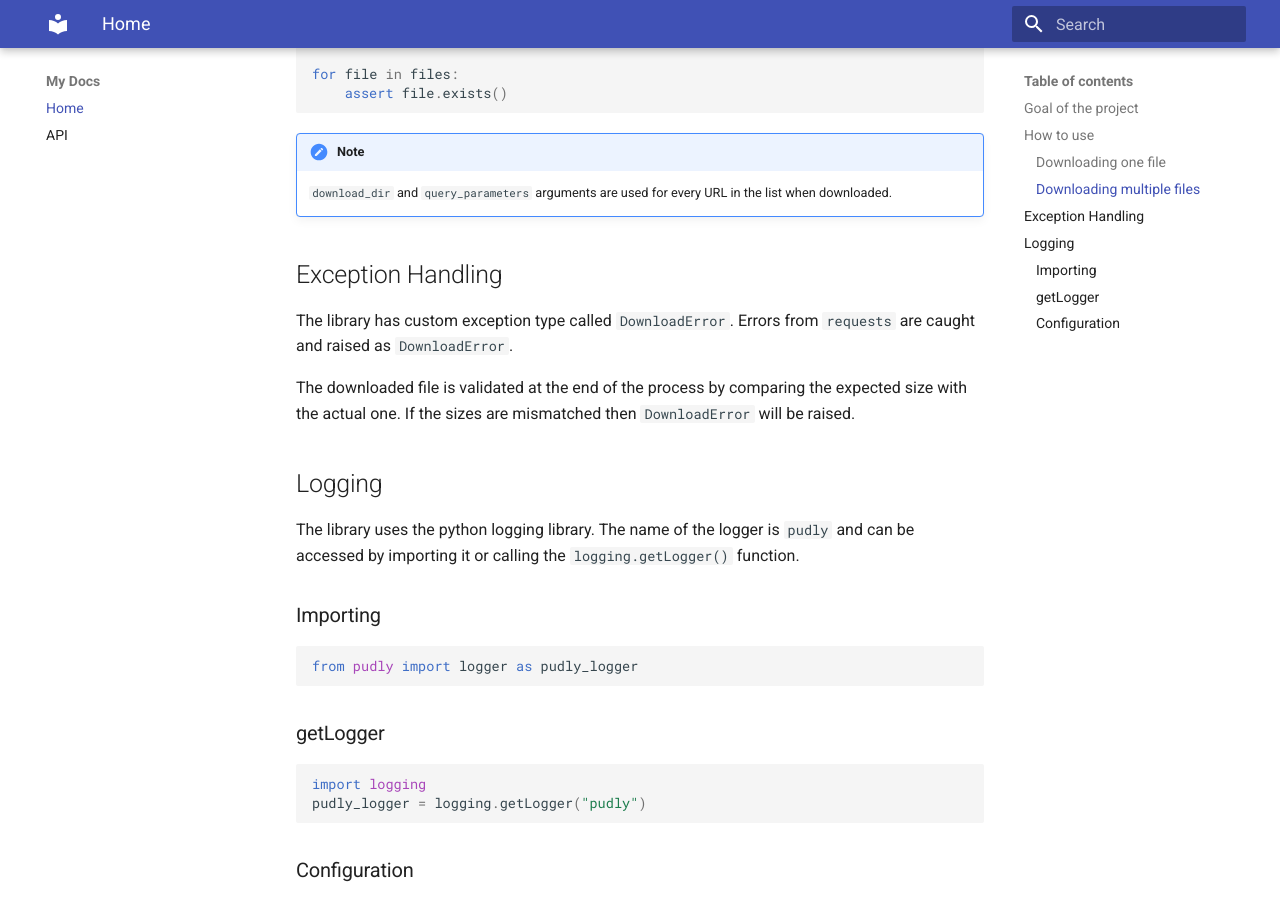
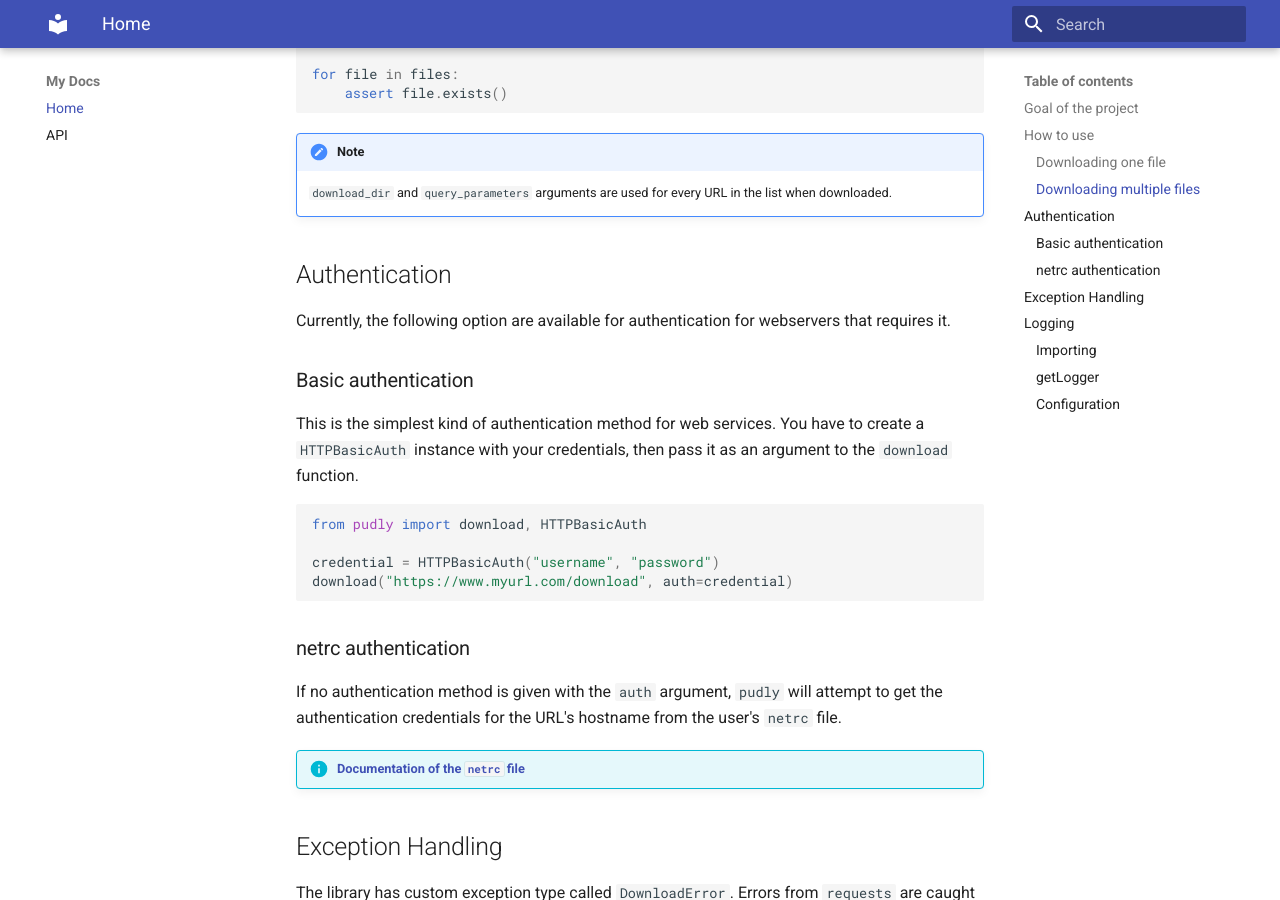
Before and after one commit to 8-bit-hunters/pudly, an MkDocs documentation site: the page built from docs/index.md, in a window 1280 px wide and 900 px high, scrolled down 1392 px. Built offline with MkDocs 1.6.1 and Material for MkDocs 9.7.7, drawn with Linux system fonts in a browser that asks for light colours.

Commit message:
:sparkles: Add basic HTTP authentication

````diff
--- a/docs/index.md
+++ b/docs/index.md
@@ -69,6 +69,29 @@ for file in files:
 
     `download_dir` and `query_parameters` arguments are used for every URL in the list when downloaded.
 
+## Authentication
+
+Currently, the following option are available for authentication for webservers that requires it.
+
+### Basic authentication
+
+This is the simplest kind of authentication method for web services. You have to create a `HTTPBasicAuth` instance with
+your credentials, then pass it as an argument to the `download` function.
+
+```python
+from pudly import download, HTTPBasicAuth
+
+credential = HTTPBasicAuth("username", "password")
+download("https://www.myurl.com/download", auth=credential)
+```
+
+### netrc authentication
+
+If no authentication method is given with the `auth` argument, `pudly` will attempt to get the authentication
+credentials for the URL's hostname from the user's `netrc` file.
+
+!!! info "[Documentation of the `netrc` file](https://www.gnu.org/software/inetutils/manual/html_node/The-_002enetrc-file.html)"
+
 ## Exception Handling
 
 The library has custom exception type called `DownloadError`. Errors from `requests` are caught and raised as
@@ -92,6 +115,7 @@ from pudly import logger as pudly_logger
 
 ```python
 import logging
+
 pudly_logger = logging.getLogger("pudly")
 ```
 
--- a/pudly/__init__.py
+++ b/pudly/__init__.py
@@ -1,4 +1,6 @@
 import logging
+
+from requests.auth import HTTPBasicAuth  # noqa: F401
 
 from .pudly import download, download_files_concurrently  # noqa: F401
 
````
Also changed, not shown: 2 other files.
